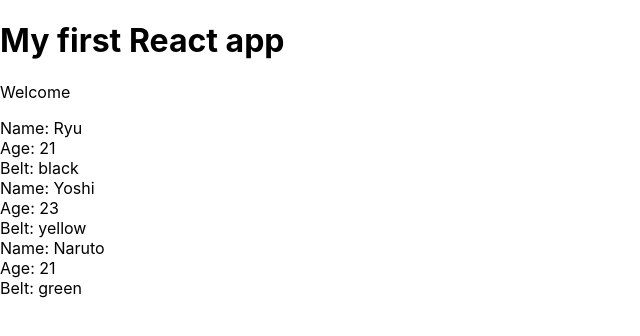
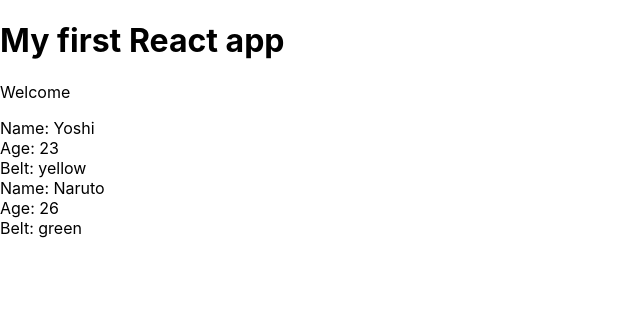
Before and after one commit to vutengklanricsi/react_practice, a React (Create React App) app in the folder my-app/: page / in a window 1280 px wide. Shown: the top 336 px of the page, without its empty margins (0-640 px from the left). Built offline with nearby package versions, Linux system fonts and the light colour scheme.

Commit message:
16th Ternary Operator

```diff
--- a/my-app/src/App.js
+++ b/my-app/src/App.js
@@ -6,7 +6,7 @@ class App extends Component {
       ninjas : [
         { name: 'Ryu', age: 21, belt: 'black', id: 1},
         { name: 'Yoshi', age: 23, belt: 'yellow', id: 2},
-        { name: 'Naruto', age: 21, belt: 'green', id: 3}
+        { name: 'Naruto', age: 26, belt: 'green', id: 3}
       ]
     }
     render() {
--- a/my-app/src/Ninjas.js
+++ b/my-app/src/Ninjas.js
@@ -2,14 +2,26 @@ import React, {Component} from 'react';
 
 // 10-ik sorban adni kell neki egy key-t
 const Ninjas = ({ ninjas }) => {
+  // const ninjaList = ninjas.map(ninja => {
+  //   if (ninja.age > 21) {
+  //     return (
+  //       <div className="ninja" key={ ninja.id }>
+  //         <div>Name: { ninja.name }</div>
+  //         <div>Age: { ninja.age }</div>
+  //         <div>Belt: { ninja.belt }</div>
+  //       </div>
+  //     )
+  //   } else {
+  //     return null;
+  //   }
+  // })
   const ninjaList = ninjas.map(ninja => {
-    return (
-      <div className="ninja" key={ ninja.id }>
+    return ninja.age > 21 ?
+      (<div className="ninja" key={ ninja.id }>
         <div>Name: { ninja.name }</div>
         <div>Age: { ninja.age }</div>
         <div>Belt: { ninja.belt }</div>
-      </div>
-    )
+      </div>) : null;
   })
   return (
     <div className="ninjaList">
```
